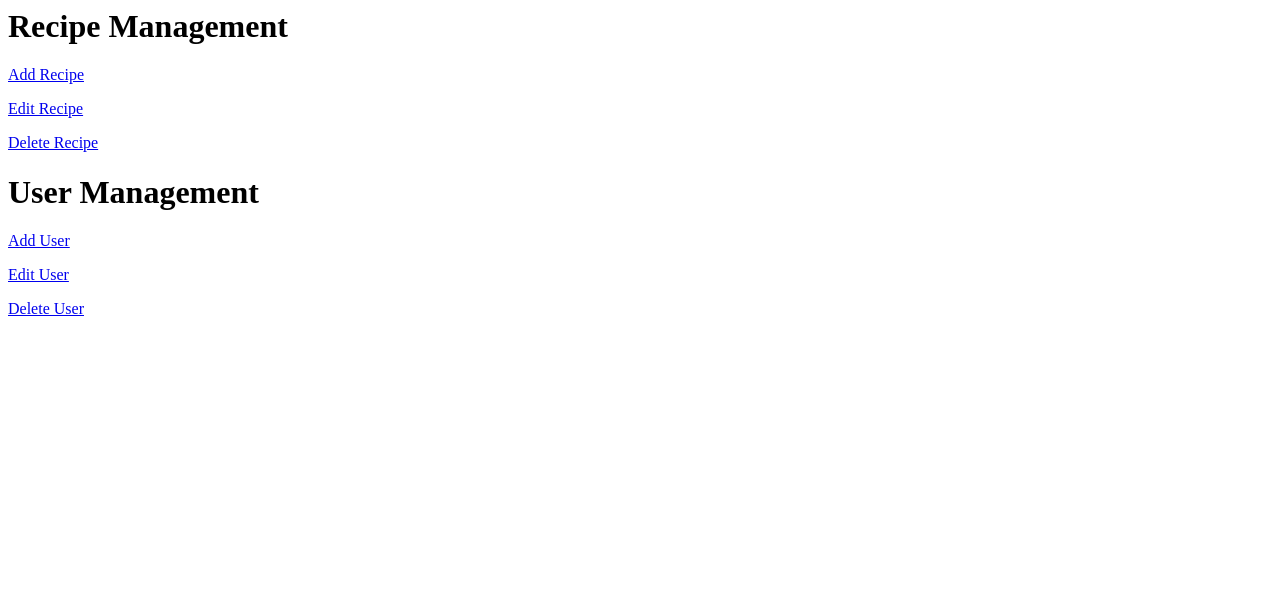
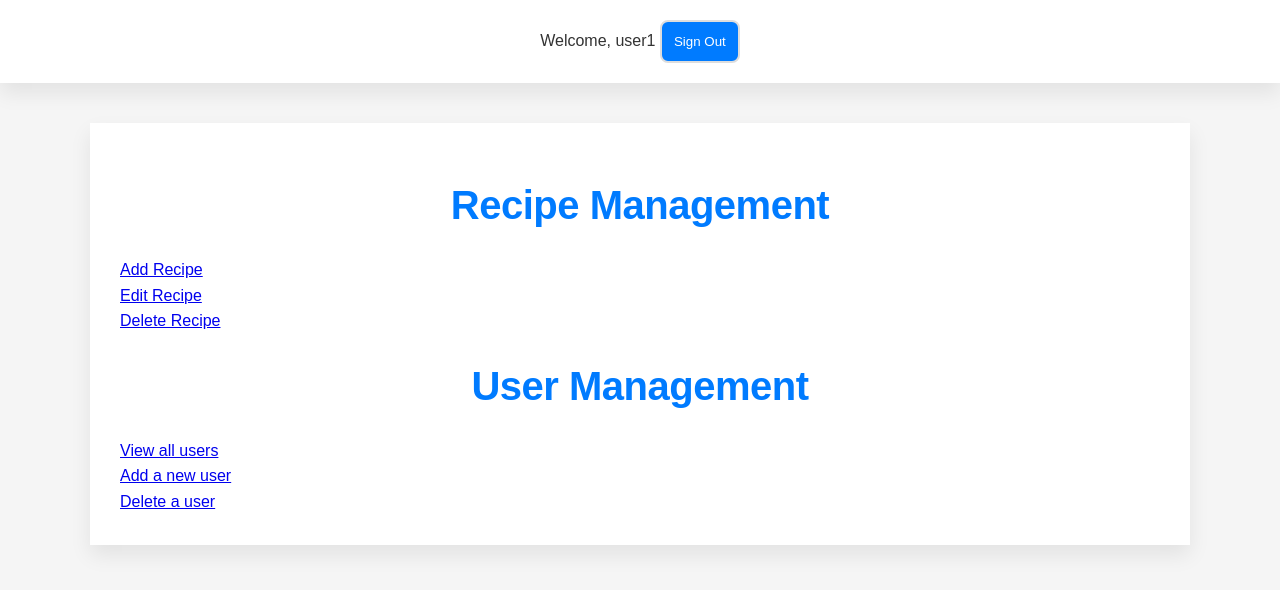
Before and after one commit to Josh-Lawson/cosc349-assignment1, a PHP site: page /admin/admin.php in a window 1280 px wide. Shown: the top 590 px of the page. Run offline with PHP 8.4, Linux system fonts and the light colour scheme; a user stored in the database is signed in.

Commit message:
added stylesheet to admin and index

```diff
--- a/www/admin/admin.php
+++ b/www/admin/admin.php
@@ -3,35 +3,30 @@
 
 <head>
     <title>Admin Interface</title>
-    <style>
-        th {
-            text-align: left;
-        }
-
-        table,
-        th,
-        td {
-            border: 2px solid grey;
-            border-collapse: collapse;
-        }
-
-        th,
-        td {
-            padding: 0.2em;
-        }
-    </style>
+    <link rel="stylesheet" type="text/css" href="../common/style/style.css">
 </head>
 
 <body>
-    <h1>Recipe Management</h1>
-    <p><a href="add_recipe.php">Add Recipe</a></p>
-    <p><a href="edit_recipe.php">Edit Recipe</a></p>
-    <p><a href="delete_recipe.php">Delete Recipe</a></p>
+    <header>
+        <?php include '../common/navbar.php'; ?>
+    </header>
+    <main>
 
-    <h1>User Management</h1>
-    <p><a href="add_user.php">Add User</a></p>
-    <p><a href="edit_user.php">Edit User</a></p>
-    <p><a href="delete_user.php">Delete User</a></p>
+        <h1>Recipe Management</h1>
+        <nav>
+            <p><a href="add_recipe.php">Add Recipe</a></p>
+            <p><a href="edit_recipe.php">Edit Recipe</a></p>
+            <p><a href="delete_recipe.php">Delete Recipe</a></p>
+        </nav>
+
+        <h1>User Management</h1>
+        <nav>
+            <p><a href="view_users.php">View all users</a></p>
+            <p><a href="add_user.php">Add a new user</a></p>
+            <p><a href="delete_user.php">Delete a user</a></p>
+        </nav>
+
+    </main>
 </body>
 
 </html>
```
Also changed, not shown: www/user/index.php (+17 -22 lines).
